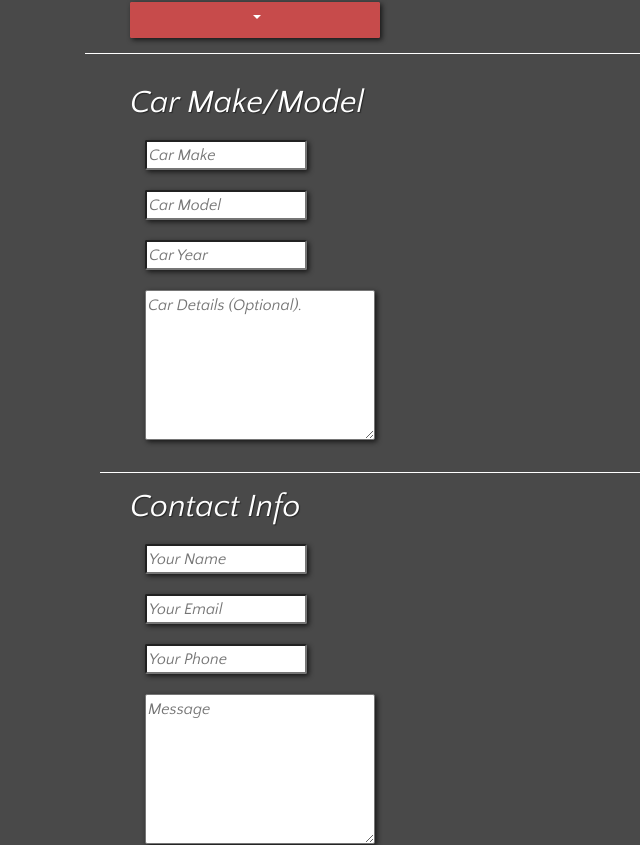
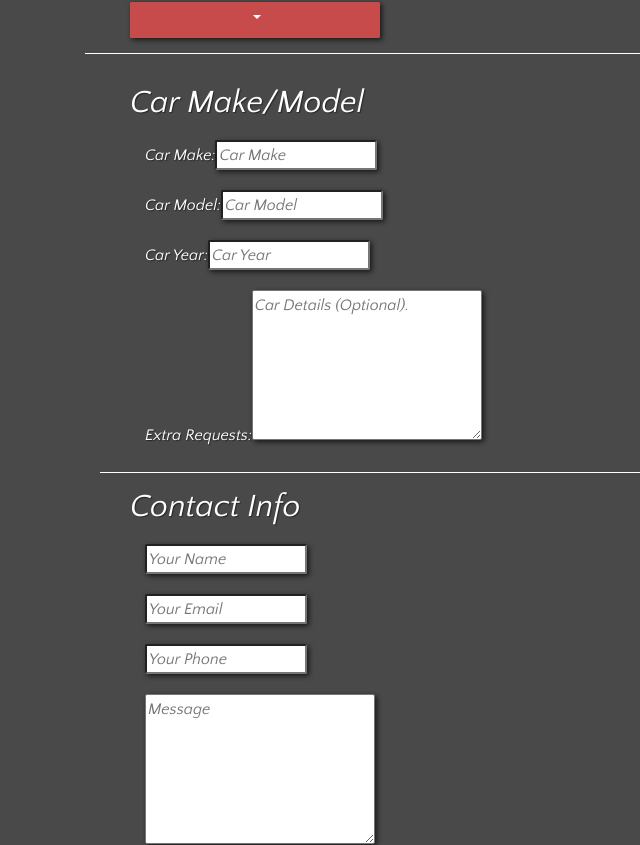
Before and after one commit to mlnemenzo/the-works, a React (Create React App) app: page /appointment in a window 1280 px wide. Shown: the part 678-1523 px from the top of the page, without its empty margins (0-640 px from the left). Built offline with nearby package versions, Linux system fonts and the light colour scheme.

Commit message:
init commit

```diff
--- a/src/components/appointment.js
+++ b/src/components/appointment.js
@@ -89,7 +89,7 @@ class Appointment extends Component {
         });
 
         if (date < new Date()) {
-            alert('Cannot same day appointments.')
+            alert('Cannot schedule same day appointments.')
            this.setState({
                apptDate : 'Not a valid date.'
            })
@@ -97,7 +97,9 @@ class Appointment extends Component {
     }
 
     validation() {
-
+        if(!this.name) {
+            alert("missing form input.")
+        }
     }
 
     render() {
@@ -160,21 +162,25 @@ class Appointment extends Component {
                         <h2 className="car-info-header col-12 text-left">Car Make/Model</h2>
                         <div className="col-12 text-center">
                             <div className="user-input text-left">
+                                Car Make:
                                 <input value = {carMake} type = "text" onChange = { event => this.setState({carMake: event.target.value})} placeholder = "Car Make"/>
                             </div>
                         </div>
                         <div className="col-12 text-left">
                             <div className="user-input">
+                                Car Model:
                                 <input value = {carModel} type = "text" onChange = { event => this.setState({carModel: event.target.value})} placeholder = "Car Model"/>
                             </div>
                         </div>
                         <div className="col-12 text-left">
                             <div className="user-input">
+                                Car Year:
                                 <input value = {carYear} type = "number" onChange = { event => this.setState({carYear: event.target.value})} placeholder = "Car Year"/>
                             </div>
                         </div>
                         <div className="col-12 text-left">
                             <div className="user-input">
+                                Extra Requests:
                                 <textarea value = {carInfo} type = "text" onChange = { event => this.setState({carInfo: event.target.value})} placeholder = "Car Details (Optional)."/>
                             </div>
                         </div>
@@ -202,7 +208,7 @@ class Appointment extends Component {
                             </div>
                         </div>
                         <div className = "form-submit text-left">
-                            <input type="submit" className = "text-right" value="Submit"/>
+                            <input type="submit" value="Submit"/>
                         </div>
 
                     </div>
```
